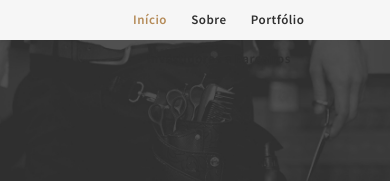
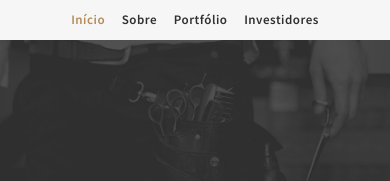
Before and after one commit to b2beauty/b2beauty.github.io, a plain HTML site: page index.html in a window 390 px wide. Shown: the top 181 px of the page. Drawn offline with nearby package versions, Linux system fonts and the light colour scheme; files that its build step writes are made by us from their sources.

Commit message:
Ajuste menu mobile

```diff
--- a/assets/css/main.css
+++ b/assets/css/main.css
@@ -3453,6 +3453,11 @@
 				position: unset;
 			}
 
+			#nav ul, #nav ul li{
+				padding: 0;
+				margin: 0;
+			}
+
 			#logo{
 				top: 80px;
 				left: calc(50% - 100px);
--- a/index.html
+++ b/index.html
@@ -52,7 +52,7 @@
               <li><a id="navIntro" class="active" href="#intro">Início</a></li>
 							<li><a id="navSobre" href="#sobre">Sobre</a></li>
 							<li><a id="navPortfolio" href="#ps-container">Portfólio</a></li>
-							<li><a id="navInvestidores" href="#investidores">Investidores e Parceiros</a></li>
+							<li><a id="navInvestidores" href="#investidores">Investidores</a></li>
 						</ul>
 					</nav>
 			</header>
```
